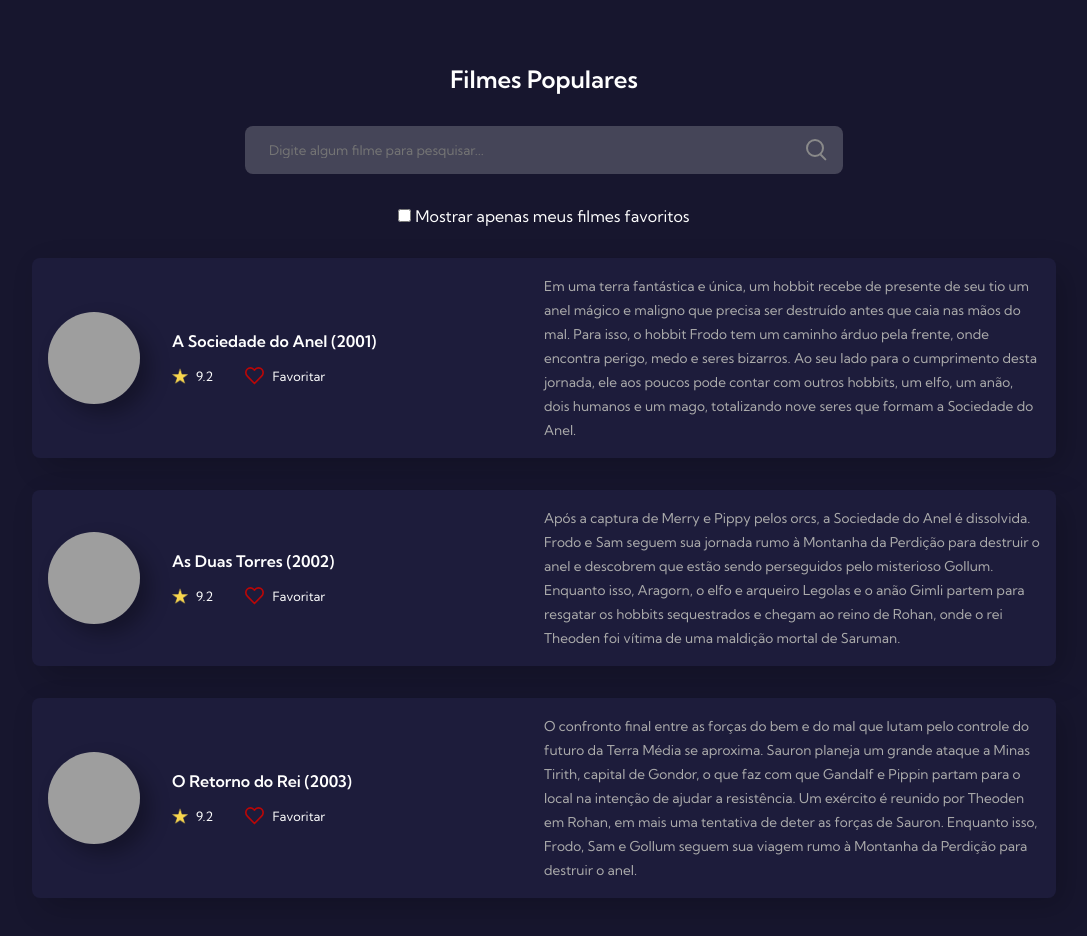
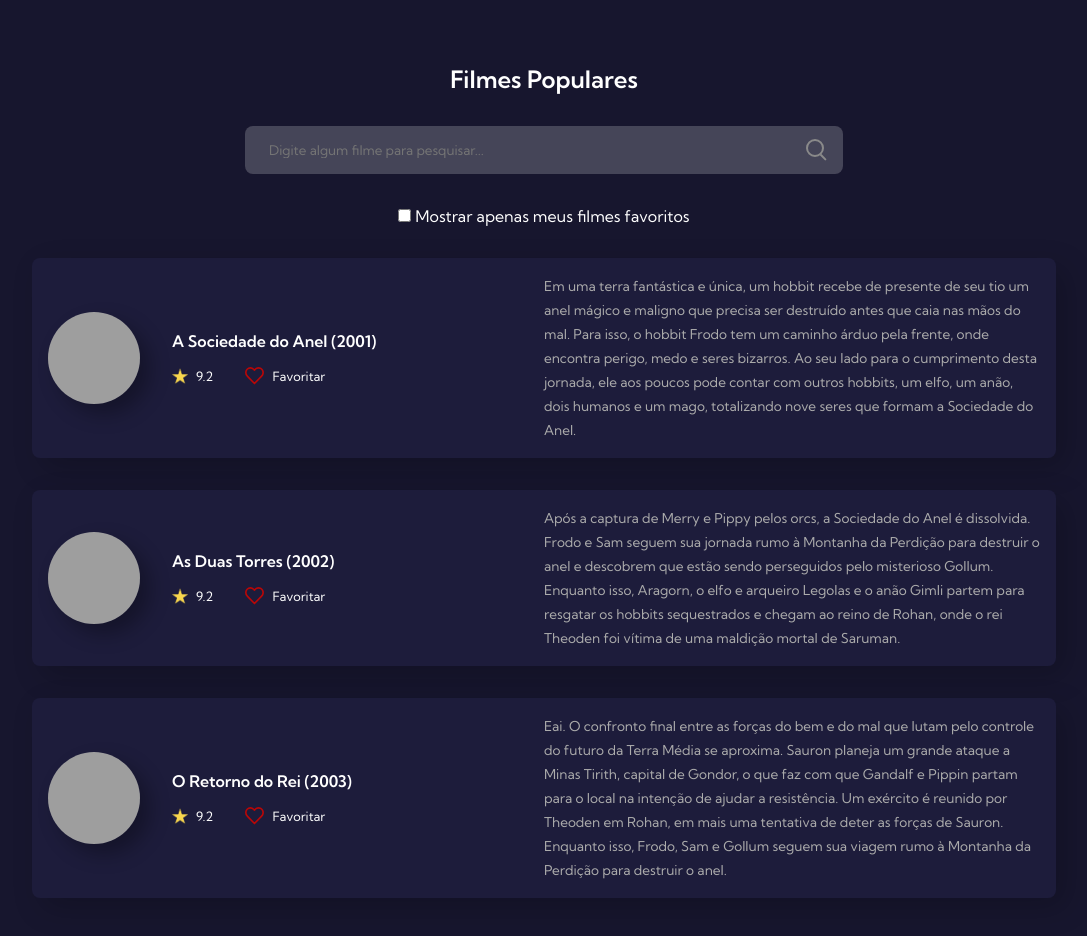
Before and after one commit to junior-jl/seven-days-git, a plain HTML site: page index.html in a window 1280 px wide. Shown: the whole page, without its empty margins (96-1183 px from the left). Drawn offline with Linux system fonts and the light colour scheme; grey boxes are pictures that could not be loaded.

Commit message:
Inserindo segundo texto

```diff
--- a/index.html
+++ b/index.html
@@ -90,7 +90,7 @@
           </div>
         </div>
         <div class="movie-description">
-          <span>O confronto final entre as forças do bem e do mal que lutam pelo controle do futuro da Terra Média se aproxima. Sauron planeja um grande ataque a Minas Tirith, capital de Gondor, o que faz com que Gandalf e Pippin partam para o local na intenção de ajudar a resistência. Um exército é reunido por Theoden em Rohan, em mais uma tentativa de deter as forças de Sauron. Enquanto isso, Frodo, Sam e Gollum seguem sua viagem rumo à Montanha da Perdição para destruir o anel.</span>
+          <span>Eai. O confronto final entre as forças do bem e do mal que lutam pelo controle do futuro da Terra Média se aproxima. Sauron planeja um grande ataque a Minas Tirith, capital de Gondor, o que faz com que Gandalf e Pippin partam para o local na intenção de ajudar a resistência. Um exército é reunido por Theoden em Rohan, em mais uma tentativa de deter as forças de Sauron. Enquanto isso, Frodo, Sam e Gollum seguem sua viagem rumo à Montanha da Perdição para destruir o anel.</span>
         </div>
       </div>
     </div>
```
